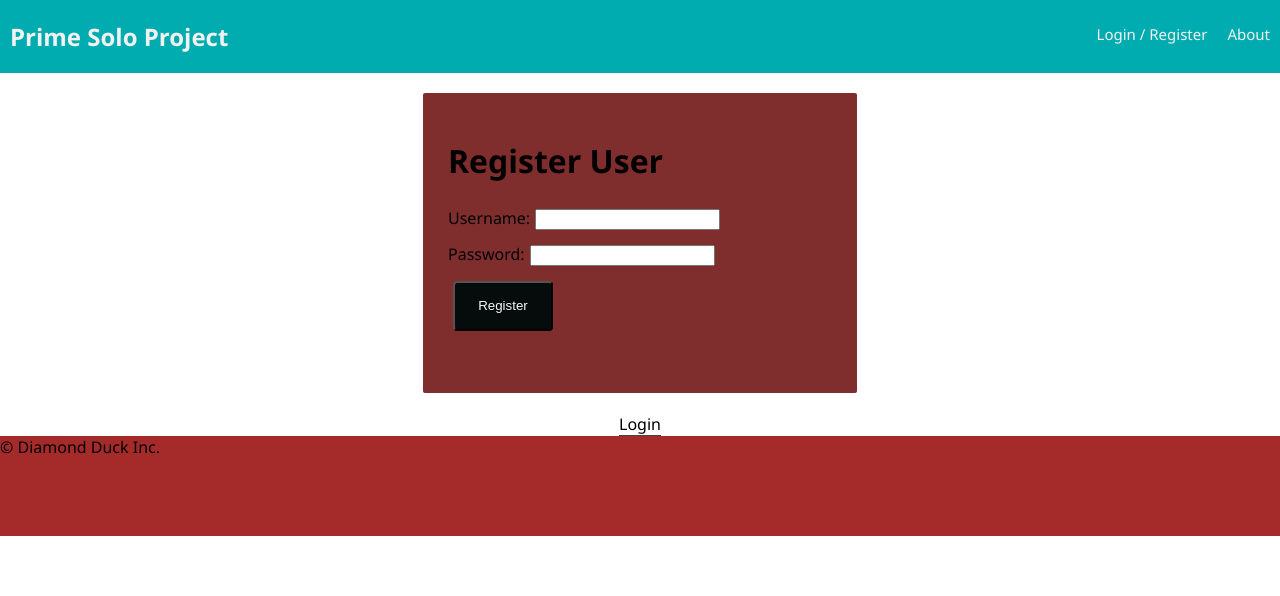
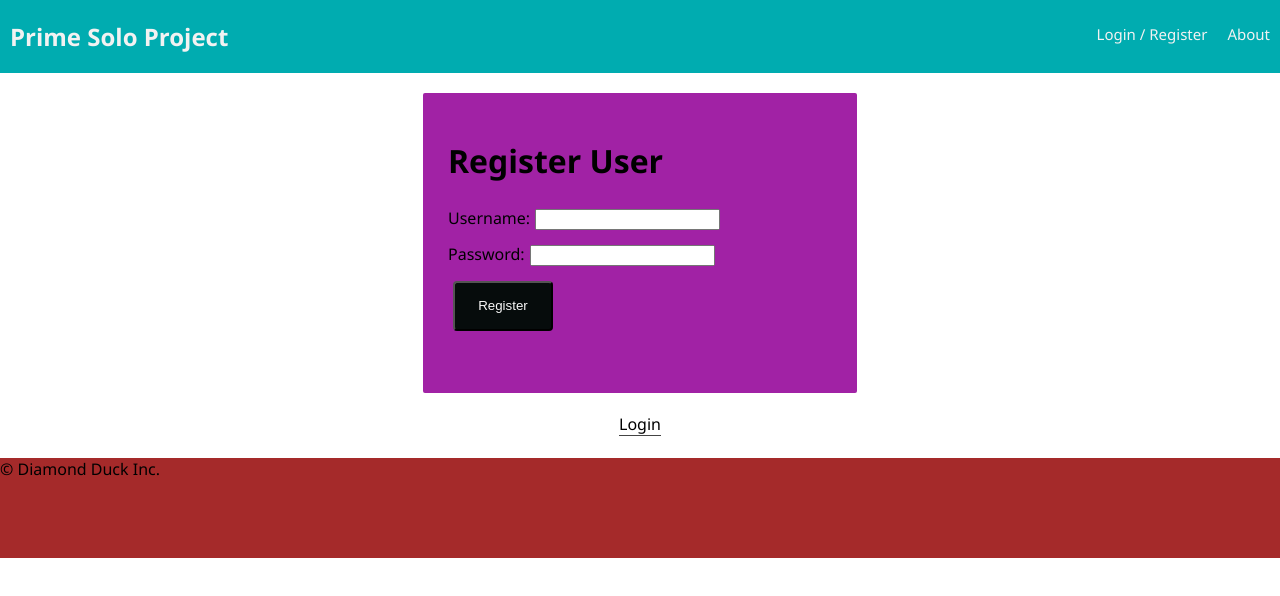
Before and after one commit to TianaJohnson/trade-show, a React (Create React App) app: page /#/home in a window 1280 px wide. Both pictures are taken after a click on the button "Register". Shown: the top 596 px of the page. Built offline with nearby package versions, Linux system fonts and the light colour scheme; no server answers.

Commit message:
css created for both reg and login

```diff
--- /dev/null
+++ b/src/components/RegisterPage/RegisterPage.css
@@ -0,0 +1,8 @@
+.reg_ui {
+    background-color:rgb(161, 34, 165) ;
+    width: 30%;
+    height: 250px;
+    margin: 20px auto;
+    padding: 25px;
+    border-radius: 2px;
+}
--- a/src/components/RegisterPage/RegisterPage.js
+++ b/src/components/RegisterPage/RegisterPage.js
@@ -1,5 +1,6 @@
 import React, { Component } from 'react';
 import {connect} from 'react-redux';
+import './RegisterPage.css';
 
 class RegisterPage extends Component {
   state = {
@@ -40,7 +41,8 @@ class RegisterPage extends Component {
             {this.props.errors.registrationMessage}
           </h2>
         )}
-        <form onSubmit={this.registerUser}>
+        <form className = "reg_ui"
+              onSubmit={this.registerUser}>
           <h1>Register User</h1>
           <div>
             <label htmlFor="username">
@@ -82,6 +84,7 @@ class RegisterPage extends Component {
             Login
           </button>
         </center>
+        <br/>
       </div>
     );
   }
```
